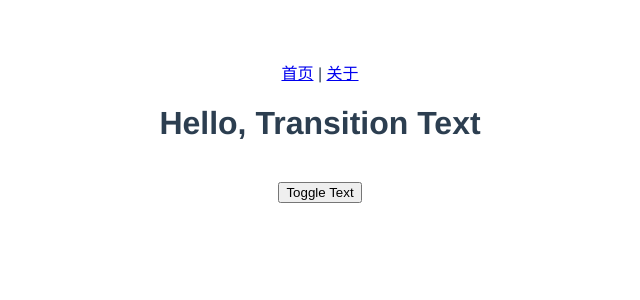
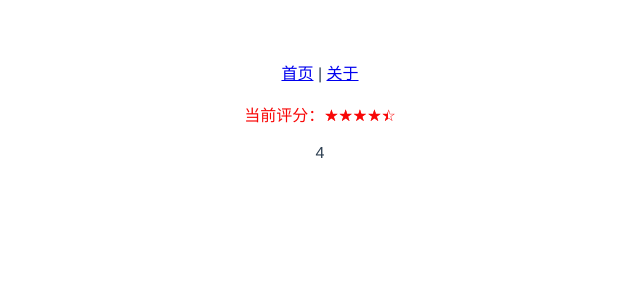
Before and after one commit to SimpleLearnCoding/todos, a Vue app: page / in a window 1280 px wide. Shown: the top 300 px of the page, without its empty margins (320-960 px from the left). Built offline with nearby package versions, Linux system fonts and the light colour scheme.

Commit message:
comment: 将评分组件从 TodoLost 组件移至 HomePage

```diff
--- a/src/components/TodoList.vue
+++ b/src/components/TodoList.vue
@@ -1,13 +1,6 @@
 <template>
   <div>
     <h3>Todo List</h3>
-
-    <div>
-        <!--    这里将文本移入了 ScoringUseEmit 组件的 <slot> 插槽内    -->
-        <!--    <slot> 插槽被视为父组件的元素，会被放在子组件之前，与子组件合并显示    -->
-        <ScoringUseEmit theme=red v-model:score="score">当前评分：</ScoringUseEmit>
-        <br>{{score}}
-    </div>
 
     <div class="">
       Count: {{ count }} |
@@ -50,11 +43,6 @@
 <!-- 在 <script setup> 标签内定义的变量和函数，都可以在模板中直接使用。 -->
 <script setup>
 
-/**
- * 引入封装的组件
- */
-import ScoringUseEmit from "@/components/ScoringUseEmit";
-
 import { useFullscreen } from "@vueuse/core"
 /**
  * 使用 vue 官方团队出品的工具包 vueuse
@@ -66,12 +54,6 @@ import { useFullscreen } from "@vueuse/core"
 const { isFullscreen,toggle } = useFullscreen()
 
 import {computed, ref} from "vue";
-
-/**
- * 定义分数更新函数
- * 该分数值由子组件发送给当前组件（父组件）
- */
-let score = ref(3.5)
 
 /**
  * 使用引入的 ref 函数包裹数字
--- a/src/pages/HomePage.vue
+++ b/src/pages/HomePage.vue
@@ -15,6 +15,14 @@
     <div v-if="version === 4">
         <TransitionText></TransitionText>
     </div>
+
+    <div v-if="version === 5">
+        <br>
+        <!--    这里将文本移入了 ScoringUseEmit 组件的 <slot> 插槽内    -->
+        <!--    <slot> 插槽被视为父组件的元素，会被放在子组件之前，与子组件合并显示    -->
+        <ScoringUseEmit theme=red v-model:score="score">当前评分：</ScoringUseEmit>
+        <br>{{score}}
+    </div>
 </template>
 
 <script setup>
@@ -23,12 +31,20 @@ import TodoList from "../components/TodoList"
 import WidenAnimation from "../components/WidenAnimation"
 import MoveAnimation from "@/components/MoveAnimation";
 import TransitionText from "@/components/TransitionText";
+import ScoringUseEmit from "@/components/ScoringUseEmit";
+import {ref} from "vue";
 
 /**
  * 控制显示页面的版本号
  * @type {number}
  */
-const version = 4
+const version = 5
+
+/**
+ * 定义分数更新函数
+ * 该分数值由子组件发送给当前组件（父组件）
+ */
+let score = ref(4)
 
 </script>
 
```
